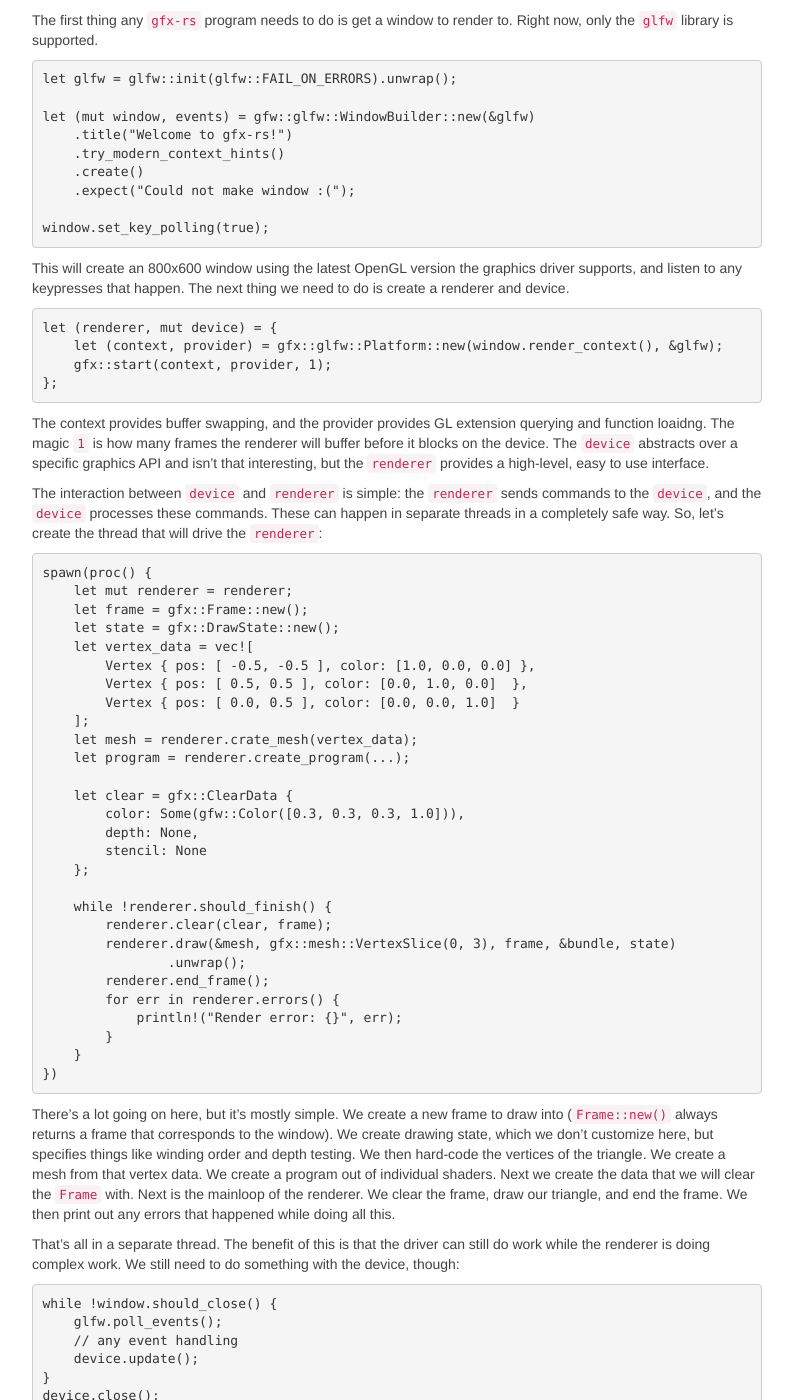
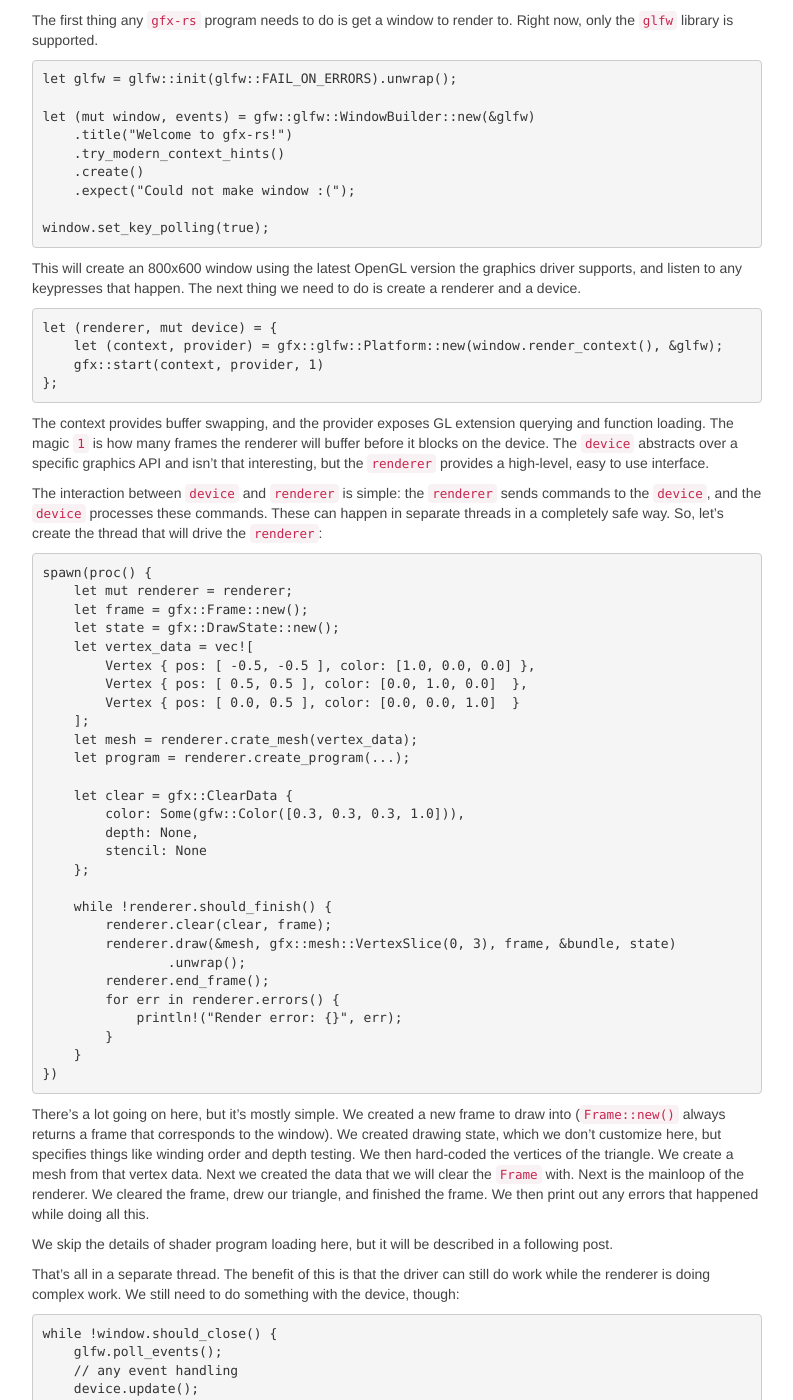
Before and after one commit to gfx-rs/gfx-rs.github.io, a Jekyll site: the page built from _posts/2014-07-25-intro.md, in a window 1280 px wide and 1400 px high, scrolled down 603 px. Shown: the whole window, without its empty margins (338-1131 px from the left). Built offline with Jekyll 4.4.1, drawn with Linux system fonts in a browser that asks for light colours; nearby versions of some CDN libraries; library files that are not in the unit come from our copies; Markdown is read by kramdown in place of the engine named in the settings; some of the changed text lies outside the part shown.

Commit message:
Fixes to introduction

````diff
--- a/_posts/2014-07-25-intro.md
+++ b/_posts/2014-07-25-intro.md
@@ -26,9 +26,9 @@
 }
 ```
 
-Just some boilerplate to link to the libraries we need, as well as defining our vertex type.
-`gfx-rs` will generate the code necessary to pack `Vertex` into (in OpenGL) a VAO, in a completely
-typesafe way.
+Just some boilerplate to link to the libraries we need, as well as defining
+our vertex type.  `gfx-rs` will generate the code necessary to describe the
+geometry of our objects to the device.
 
 # Creating a renderer
 
@@ -49,17 +49,17 @@
 
 This will create an 800x600 window using the latest OpenGL version the
 graphics driver supports, and listen to any keypresses that happen. The next
-thing we need to do is create a renderer and device.
+thing we need to do is create a renderer and a device.
 
 ```
 let (renderer, mut device) = {
     let (context, provider) = gfx::glfw::Platform::new(window.render_context(), &glfw);
-    gfx::start(context, provider, 1);
+    gfx::start(context, provider, 1)
 };
 ```
 
-The context provides buffer swapping, and the provider provides GL extension querying and function
-loaidng. The magic `1` is how many frames the renderer will buffer before it blocks on the device.
+The context provides buffer swapping, and the provider exposes GL extension querying and function
+loading. The magic `1` is how many frames the renderer will buffer before it blocks on the device.
 The `device` abstracts over a specific graphics API and isn't that interesting, but the `renderer`
 provides a high-level, easy to use interface.
 
@@ -98,13 +98,17 @@
 })
 ```
 
-There's a lot going on here, but it's mostly simple. We create a new frame to draw into
-(`Frame::new()` always returns a frame that corresponds to the window). We create drawing state,
-which we don't customize here, but specifies things like winding order and depth testing. We then
-hard-code the vertices of the triangle. We create a mesh from that vertex data. We create a program
-out of individual shaders. Next we create the data that we will clear the `Frame` with.  Next is the
-mainloop of the renderer. We clear the frame, draw our triangle, and end the frame. We then print
-out any errors that happened while doing all this.
+There's a lot going on here, but it's mostly simple. We created a new frame to
+draw into (`Frame::new()` always returns a frame that corresponds to the
+window). We created drawing state, which we don't customize here, but
+specifies things like winding order and depth testing. We then hard-coded the
+vertices of the triangle. We create a mesh from that vertex data. Next we
+created the data that we will clear the `Frame` with.  Next is the mainloop of
+the renderer. We cleared the frame, drew our triangle, and finished the frame.
+We then print out any errors that happened while doing all this.
+
+We skip the details of shader program loading here, but it will be described
+in a following post.
 
 That's all in a separate thread. The benefit of this is that the driver can still do work
 while the renderer is doing complex work. We still need to do something with the device, though:
````
Also changed, not shown: other parts of _posts/2014-07-25-intro.md (+1 -1 lines).
